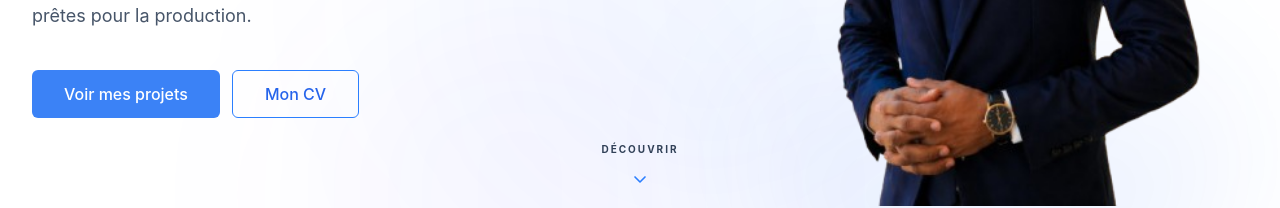
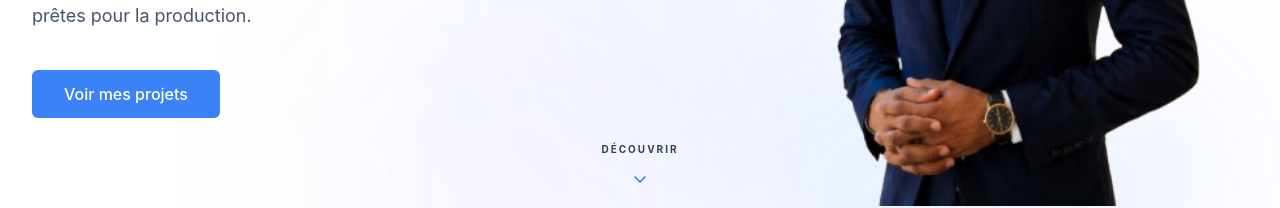
Before and after one commit to Nfamoussacamara/mon_portofolio, a React (Vite) app in the folder frontend/: page / in a window 1280 px wide. Shown: the part 492-700 px from the top of the page. Built offline with nearby package versions, Linux system fonts and the light colour scheme; no server answers.

Commit message:
fix: bouton CV force le telechargement via fl_attachment Cloudinary

```diff
--- a/frontend/src/components/features/Hero.tsx
+++ b/frontend/src/components/features/Hero.tsx
@@ -221,9 +221,22 @@ function HeroText() {
         <Button size="lg" onClick={() => document.getElementById('projects')?.scrollIntoView({ behavior: 'smooth' })}>
           Voir mes projets
         </Button>
-        <Button size="lg" variant="outline" onClick={() => window.open(resolveMediaUrl(content.cv_file) || '/cv.pdf', '_blank')}>
+        <a
+          href={(() => {
+            const url = resolveMediaUrl(content.cv_file) || '/cv.pdf';
+            // Ajoute fl_attachment à l'URL Cloudinary pour forcer le téléchargement
+            if (url.includes('res.cloudinary.com')) {
+              return url.replace('/upload/', '/upload/fl_attachment/');
+            }
+            return url;
+          })()}
+          download="Mon_CV.pdf"
+          target="_blank"
+          rel="noopener noreferrer"
+          className="inline-flex items-center gap-2 px-6 py-3 rounded-xl border border-white/15 text-sm font-semibold text-white hover:border-blue-500/50 hover:bg-blue-500/10 transition-all duration-200"
+        >
           Mon CV
-        </Button>
+        </a>
       </div>
     </div>
   );
```
